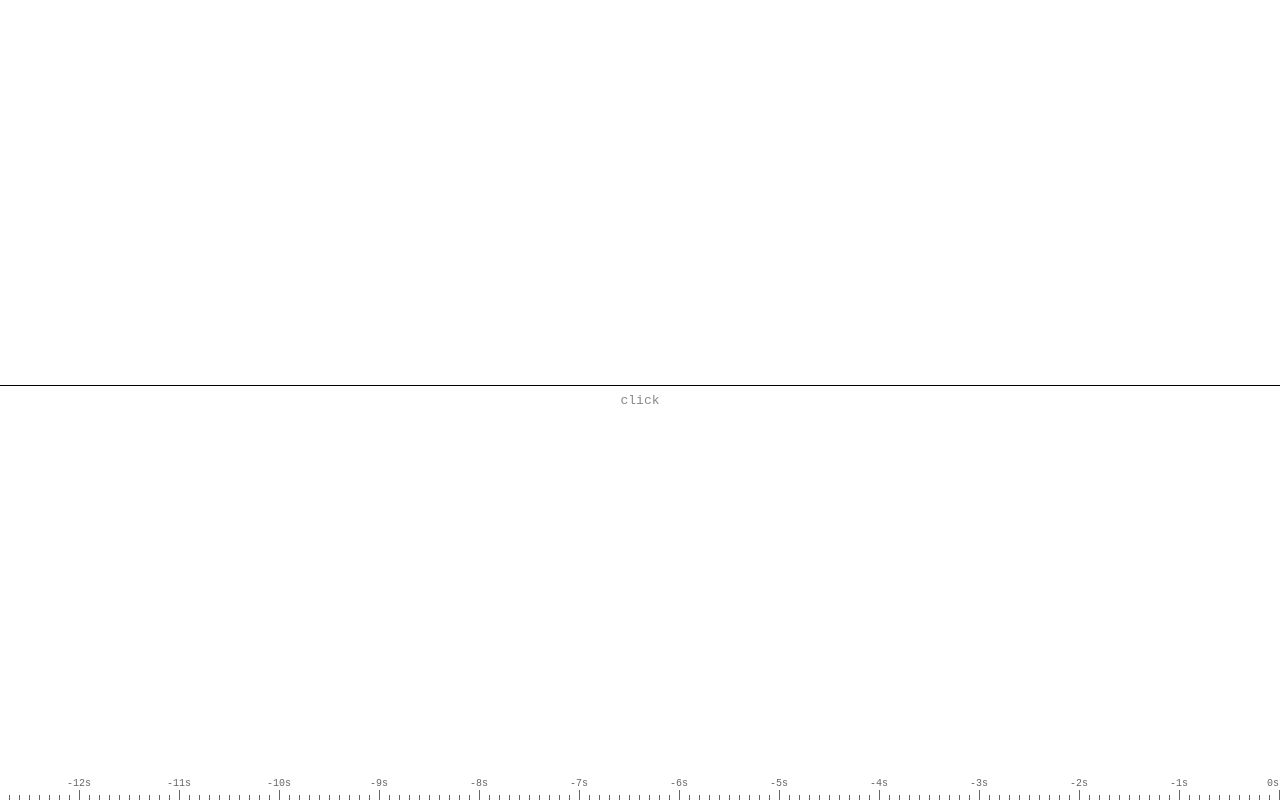
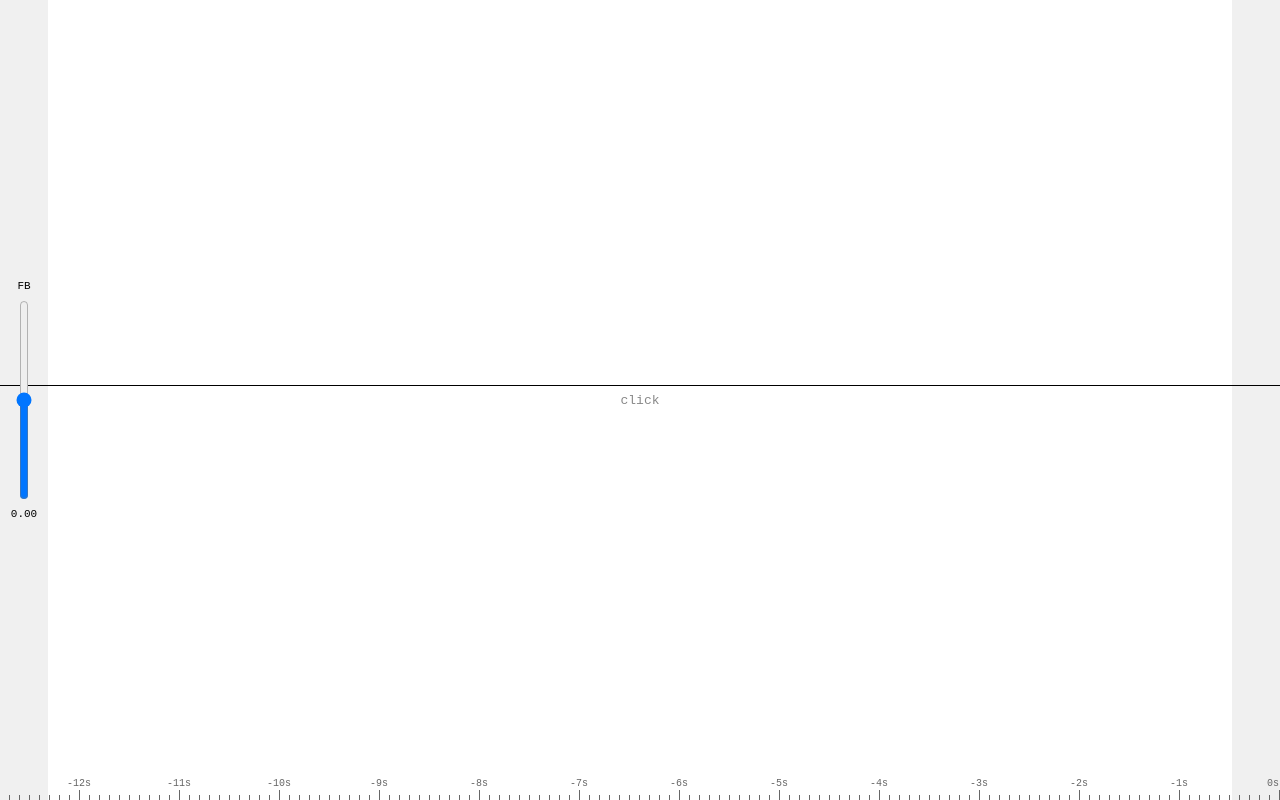
Before and after one commit to wwerkk/drap, a plain HTML site: page index.html in a window 1280 px wide. Drawn offline with Linux system fonts and the light colour scheme.

Commit message:
add writing head/feedback

```diff
--- a/index.html
+++ b/index.html
@@ -8,6 +8,21 @@
   </head>
   <body>
     <canvas id="canvas"></canvas>
+    <div id="fbControl">
+      <span>FB</span>
+      <div id="fbSliderWrap">
+        <input
+          type="range"
+          id="fbSlider"
+          min="-1"
+          max="1"
+          step="0.01"
+          value="0"
+          autocomplete="off"
+        />
+      </div>
+      <span id="fbValue">0.00</span>
+    </div>
     <div id="hint">click</div>
     <script type="module" src="./src/main.js"></script>
   </body>
--- a/src/main.js
+++ b/src/main.js
@@ -5,6 +5,7 @@ const hint = document.getElementById("hint");
 const dpr = window.devicePixelRatio || 1;
 const PPS = Math.max(10, Math.round((100 * dpr) / 10) * 10); // canvas px per second, multiple of 10
 const RULER_H = 30 * dpr;
+const MARGIN = 48 * dpr; // inert L/R zones for new clicks
 const MAX_DELAY = 30; // seconds of buffer
 const DOUBLE_TAP_MS = 300;
 
@@ -38,7 +39,7 @@ function ensureNode(p) {
   if (!audioCtx || p.node) return;
   p.node = audioCtx.createDelay(MAX_DELAY);
   p.node.delayTime.value = p.delay;
-  source.connect(p.node);
+  shaper.connect(p.node);
   p.node.connect(master);
 }
 
@@ -65,6 +66,9 @@ function removePlayhead(i) {
 
 canvas.addEventListener("pointerdown", (e) => {
   if (selected === null) return;
+  // L/R margins: ignore new clicks (dragging into them is still allowed)
+  const x = (e.clientX - canvas.getBoundingClientRect().left) * dpr;
+  if (x < MARGIN || x > canvas.width - MARGIN) return;
   canvas.setPointerCapture(e.pointerId);
   dragging = selected;
   setDelay(dragging, e.clientX);
@@ -171,12 +175,26 @@ function draw(now) {
     ctx.fillRect(x, top, 1, Math.max(1, bottom - top));
   }
 
+  ctx.fillStyle = "rgba(0,0,0,0.06)";
+  ctx.fillRect(0, 0, MARGIN, h);
+  ctx.fillRect(w - MARGIN, 0, MARGIN, h);
+
   drawRuler();
   drawPlayheads();
 }
 requestAnimationFrame(draw);
 
-let source = null;
+let shaper = null;
+let fb = null;
+const fbSlider = document.getElementById("fbSlider");
+const fbValue = document.getElementById("fbValue");
+
+function applyFeedback() {
+  const v = Number(fbSlider.value);
+  fbValue.textContent = v.toFixed(2);
+  if (fb) fb.gain.setTargetAtTime(v, audioCtx.currentTime, 0.02);
+}
+fbSlider.addEventListener("input", applyFeedback);
 
 async function start() {
   window.removeEventListener("click", start);
@@ -189,13 +207,32 @@ async function start() {
     },
   });
   audioCtx = new AudioContext();
-  source = audioCtx.createMediaStreamSource(stream);
+  const source = audioCtx.createMediaStreamSource(stream);
+
+  // write head (time 0): input + feedback -> tanh clipper -> buffer taps
+  const bus = audioCtx.createGain();
+  bus.gain.value = 1 / 3;
+  shaper = audioCtx.createWaveShaper();
+  const curve = new Float32Array(1025);
+  for (let i = 0; i < curve.length; i++) {
+    curve[i] = Math.tanh(3 * ((i * 2) / (curve.length - 1) - 1)); // = tanh(input)
+  }
+  shaper.curve = curve;
+  shaper.oversample = "2x";
+  source.connect(bus);
+  bus.connect(shaper);
+
   analyser = audioCtx.createAnalyser();
   analyser.fftSize = 2048;
   buf = new Float32Array(analyser.fftSize);
-  source.connect(analyser);
+  shaper.connect(analyser); // shows what is written to the buffer
+
   master = audioCtx.createGain();
   master.connect(audioCtx.destination);
+  fb = audioCtx.createGain();
+  master.connect(fb);
+  fb.connect(bus);
+  applyFeedback();
   playheads.forEach((p) => p && ensureNode(p));
   updateGain();
   hint.classList.add("hidden");
--- a/style.css
+++ b/style.css
@@ -11,6 +11,35 @@ canvas {
   display: block;
   width: 100%;
   height: 100%;
+}
+
+#fbControl {
+  position: fixed;
+  left: 0;
+  top: 50%;
+  transform: translateY(-50%);
+  width: 48px;
+  display: flex;
+  flex-direction: column;
+  align-items: center;
+  gap: 8px;
+  font-family: monospace;
+  font-size: 11px;
+}
+
+#fbSliderWrap {
+  position: relative;
+  width: 48px;
+  height: 200px;
+}
+
+#fbSlider {
+  position: absolute;
+  left: 50%;
+  top: 50%;
+  width: 200px;
+  margin: 0;
+  transform: translate(-50%, -50%) rotate(-90deg);
 }
 
 #hint {
```
